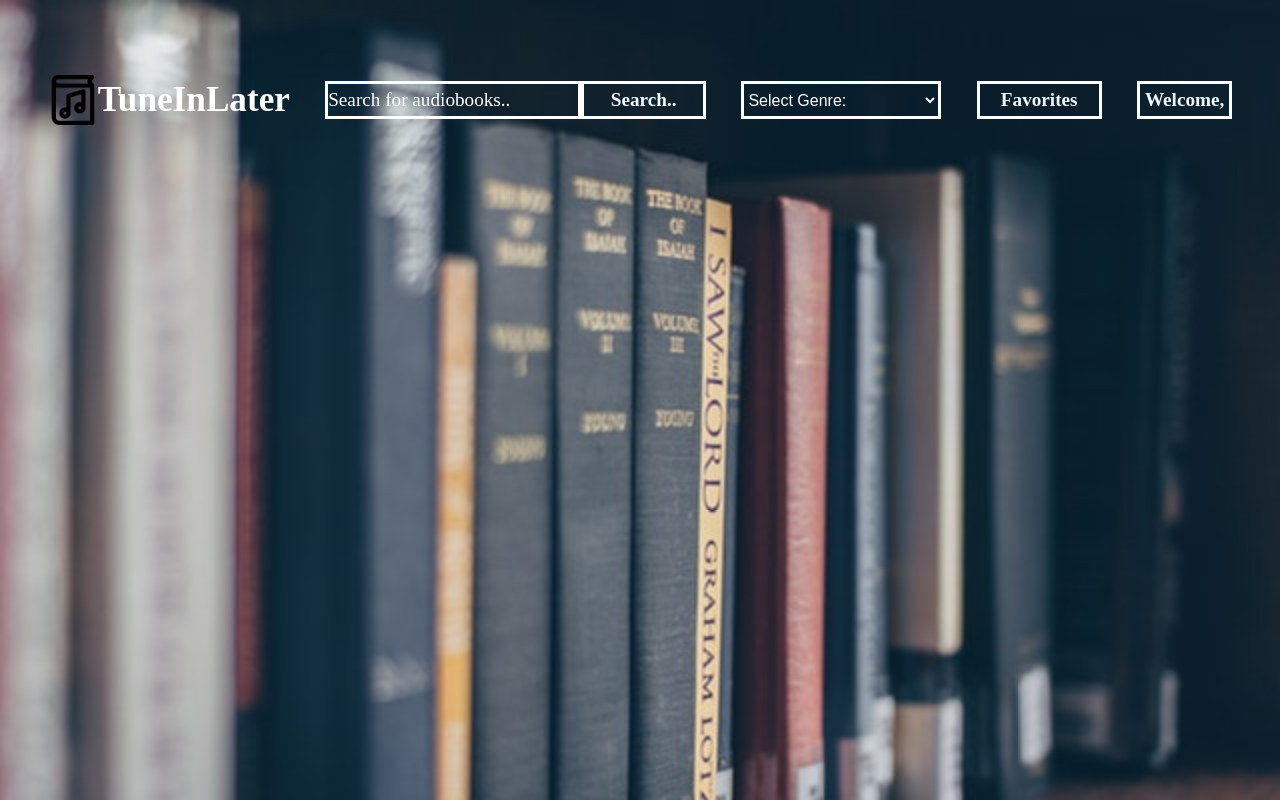
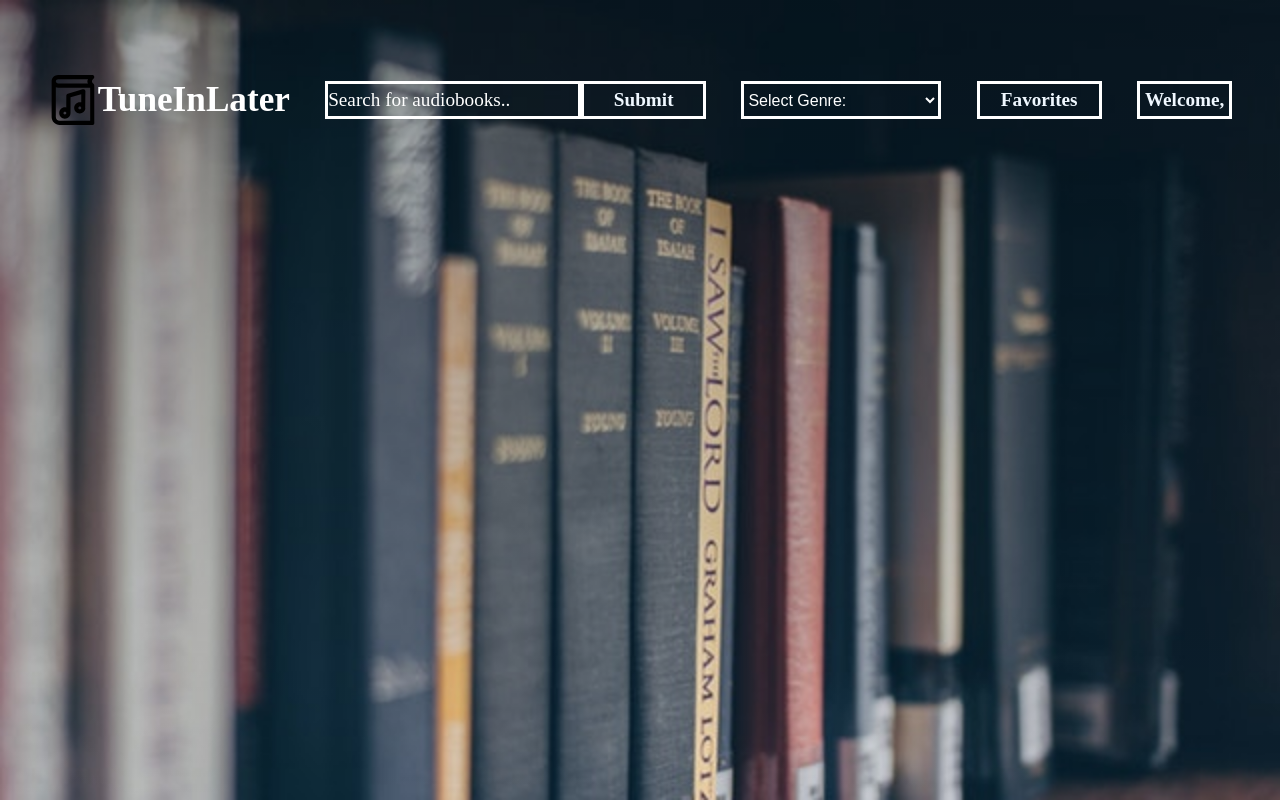
Before and after one commit to jogren/TuneInLater, a React (Create React App) app: page / in a window 1280 px wide. Built offline with nearby package versions, Linux system fonts and the light colour scheme.

Commit message:
add password type to input

```diff
--- a/src/components/App/App.css
+++ b/src/components/App/App.css
@@ -1,6 +1,7 @@
 main {
   height: 100vh;
   background: url('./book4.jpg');
+  background: linear-gradient(rgba(0, 0, 0, .3), rgba(0, 0, 0, 0)), url('./book4.jpg');
   background-attachment: fixed;
   background-size: cover;
   top: 0;
--- a/src/components/Login/Login.js
+++ b/src/components/Login/Login.js
@@ -65,7 +65,7 @@ class Login extends Component {
               onChange={(e) => this.handleChange(e)}
             />
             <input
-              type="text"
+              type="password"
               placeholder="Password"
               name="createPassword"
               value={createPassword}
@@ -88,7 +88,7 @@ class Login extends Component {
             />
             <input
             className="login-password"
-              type="text"
+              type="password"
               placeholder="Password"
               name="loginPassword"
               value={loginPassword}
--- a/src/components/Nav/Nav.js
+++ b/src/components/Nav/Nav.js
@@ -3,7 +3,7 @@ import { NavLink } from 'react-router-dom';
 import { logoutUser, toggleBtnStatus } from '../actions';
 import { connect } from 'react-redux';
 import './Nav.css';
-import bookPng from './book3.png'
+import bookPng from './book3.svg'
 
 class Nav extends Component {
   constructor(props) {
@@ -41,7 +41,7 @@ class Nav extends Component {
             value={this.state.search}
             onChange={e => this.handleSearch(e)}
             / >
-          <button className="nav-button"onClick={() => newSearch(this.state.search) }><h2>Search..</h2></button>
+          <button className="nav-button"onClick={() => newSearch(this.state.search) }><h2>Submit</h2></button>
         </div>
         <select onChange={(e) => newSearch(e.target.value)} className="select-container">
           <option value="">Select Genre:</option>
```
Also changed, not shown: src/components/Nav/book3.png (deleted), src/components/Nav/book3.svg (added).
